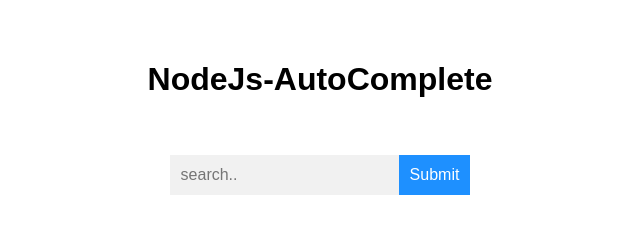
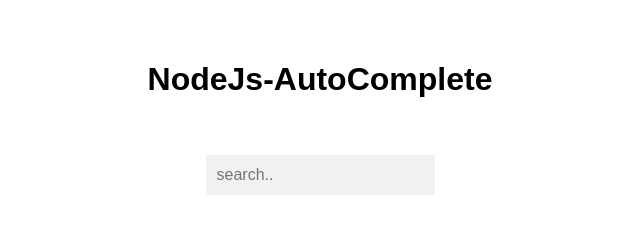
Before and after one commit to tamerNasser/NodeJs-AutoComplete, a website: page frontend/layouts/index.html in a window 1280 px wide. Shown: the whole page, without its empty margins (320-960 px from the left). Drawn offline with Linux system fonts and the light colour scheme.

Commit message:
removed the button, replaced it with enter key

```diff
--- a/frontend/layouts/index.html
+++ b/frontend/layouts/index.html
@@ -9,13 +9,13 @@
   </head>
   <body>
     <div class="page-title"><h1>NodeJs-AutoComplete</h1></div>
-
-    <form autocomplete="off" style="display:flex; justify-content:center;"  >
+<div style="display:flex; justify-content:center;">
+    <form onsubmit="search(document.getElementById('myInput').value)" autocomplete="off" style="display:flex; justify-content:center;"  >
       <div class="autocomplete" >
-        <input id="myInput" type="text" name="submitvalue" placeholder="search..">
+        <input required id="myInput" type="text" name="submitvalue" placeholder="search..">
       </div>
-      <input type="submit">
     </form>
+</div>
     <script type="text/javascript" src="../scripts/xhr.js"></script>
     <script type="text/javascript" src="../scripts/dom.js"></script>
   </body>
```
